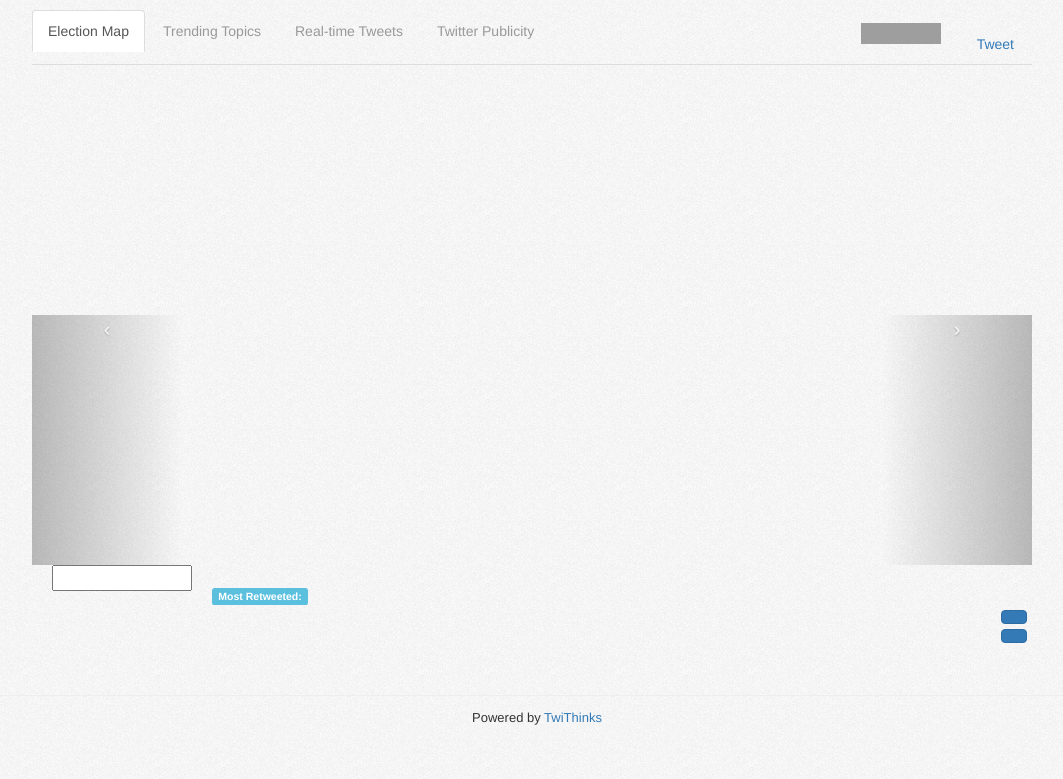
After one commit to zhangkangj/twitwi_web, a Flask app: template WebContent/templates/frame_en.html in a window 1280 px wide. The commit adds this page. Shown: the top 779 px of the page, without its empty margins (23-1086 px from the left). Run offline with Flask 2, Linux system fonts and the light colour scheme; the template is opened without the code that fills it, so the values that code supplies are empty; some libraries are stand-ins or nearby versions; grey boxes are pictures that could not be loaded.

Commit message:
frame_en

```diff
--- a/WebContent/app.py
+++ b/WebContent/app.py
@@ -33,6 +33,11 @@ def index():
 @app.route('/frame')
 def frame():
     response = make_response(render_template('frame.html'))
+    return response
+
+@app.route('/frame_en')
+def frame():
+    response = make_response(render_template('frame_en.html'))
     return response
 
 @app.route('/test')
@@ -205,15 +210,17 @@ def ivoted_tweet():
         return 'server down'
     cursor = g.con.cursor()
     if time == None:
-        cursor.execute("""SELECT id,created_at,name,screen_name,text FROM election_realtime ORDER BY created_at DESC LIMIT 60""")
+        cursor.execute("""SELECT id,created_at,name,screen_name,text, state, entity FROM election_realtime WHERE !isnull(state) ORDER BY created_at DESC LIMIT 60""")
     else:
-        cursor.execute("""SELECT id,created_at,name,screen_name,text FROM election_realtime where created_at <= %s and created_at > %s - 60 ORDER BY created_at DESC LIMIT 60""", (time, time))
+        cursor.execute("""SELECT id,created_at,name,screen_name,text, state, entity FROM election_realtime WHERE created_at <= %s and created_at > %s - 60 AND !isnull(state) ORDER BY created_at DESC LIMIT 60""", (time, time))
     entry = cursor.fetchone()
     while entry:
         id = str(entry[0])
         name = entry[2].decode("utf-8",errors='ignore')
         text = entry[4].decode('utf-8',errors='ignore')
-        result.append({'id':id,'created_at':entry[1],'name':name, 'screen_name': entry[3], 'text': text})
+        state = entry[5]
+        entity = entry[6]
+        result.append({'id':id,'created_at':entry[1],'name':name, 'screen_name': entry[3], 'text': text, "state":state, "entity":entity})
         entry = cursor.fetchone()
     return json.dumps(result)
 
--- /dev/null
+++ b/WebContent/templates/frame_en.html
@@ -0,0 +1,209 @@
+<!doctype html>
+
+<html lang="en">
+<head>
+	{% block head %}
+	<title>twithinks{% block subtitle %}{% endblock %}</title>
+	<link rel="shortcut icon" href="/static/img/favicon.ico" type="image/x-ico" />
+	<meta http-equiv="Content-Type" content="text/html; charset=UTF-8" />
+	<meta charset="utf-8" />
+	<meta name="viewport" content="width=device-width, initial-scale=1.0" />
+	<meta name="keyword" content="twitter data analysis, election twitter data, presidential election 2012, data mining" />
+	<meta name="description" content="Analyzing and visualizing 2012 presidential election on Twitter." />
+
+	<script type="text/javascript">
+		var TWITWI_ROOT = {{ request.script_root|tojson|safe }};	// build absolute path in JS with this constant
+	</script>
+
+	<script type="text/javascript" src="http://ajax.googleapis.com/ajax/libs/jquery/1.8.0/jquery.js"></script>
+	<script type="text/javascript" src="/static/lib/bootstrap/js/bootstrap-tooltip.js"></script>
+	<script src="http://netdna.bootstrapcdn.com/twitter-bootstrap/2.1.1/js/bootstrap.min.js"></script>
+	<link href="http://netdna.bootstrapcdn.com/twitter-bootstrap/2.1.1/css/bootstrap-combined.min.css" rel="stylesheet">
+
+
+	{% block page_head %}
+	<script type="text/javascript" src="/static/lib/d3/d3.v2.min.js"></script>
+	<script type="text/javascript" src="/static/lib/d3/d3-cache-helper.js"></script>
+
+	<script src="http://ajax.googleapis.com/ajax/libs/jqueryui/1.8.23/jquery-ui.min.js"></script>
+	<script type="text/javascript" src="/static/lib/jquery/jquery.cycle.all.js"></script>
+
+	<script type="text/javascript" src="https://www.google.com/jsapi"></script>
+
+	<script type="text/javascript" src="/static/js/base.js"></script>
+	<script type="text/javascript" src="/static/js/index.js"></script>
+	<script type="text/javascript" src="/static/js/map.js"></script>
+	<script type="text/javascript" src="/static/js/topic.js"></script>
+	<script type="text/javascript" src="/static/js/realtime.js"></script>
+
+	<link type="text/css" href="/static/css/index.css" rel="stylesheet"/>
+	<link type="text/css" href="http://ajax.googleapis.com/ajax/libs/jqueryui/1.8.23/themes/base/jquery-ui.css" rel="stylesheet"/>
+
+	<meta property="og:title" content="Twitizen&#039;s election on TwiThinks" />
+	<meta property="og:type" content="website" />
+	<meta property="og:url" content="http://twithinks.mit.edu" />
+	<meta property="og:image" content="http://twithinks.mit.edu/static/img/logo_256x256.png" />
+	<meta property="og:site_name" content="TwiThinks" />
+	<meta property="og:description" content="Analyzing and visualizing 2012 presidential election on Twitter." />
+	<meta property="fb:admins" content="680266857,608188613" />
+
+	<style>
+		body {
+			width: 1120px;
+			height: 770px;
+			overflow: hidden;
+		}
+
+		#glass {
+			position: fixed;
+			bottom: 0;
+			right: 0;
+			top: 0;
+			left: 0;
+			z-index: 1040;
+			background-image: url(/static/img/embed-IE.png);
+			background-repeat: no-repeat;
+		}
+	</style>
+	{% endblock %}
+
+	<script type="text/javascript">
+	  	var _gaq = _gaq || [];
+		_gaq.push(['_setAccount', 'UA-35060935-1']);
+	  	_gaq.push(['_trackPageview']);
+	  	(function() {
+		    var ga = document.createElement('script'); ga.type = 'text/javascript'; ga.async = true;
+		    ga.src = ('https:' == document.location.protocol ? 'https://ssl' : 'http://www') + '.google-analytics.com/ga.js';
+		    var s = document.getElementsByTagName('script')[0]; s.parentNode.insertBefore(ga, s);
+	  	})();
+	</script>
+	<script>!function(d,s,id){var js,fjs=d.getElementsByTagName(s)[0];if(!d.getElementById(id)){js=d.createElement(s);js.id=id;js.src="https://platform.twitter.com/widgets.js";fjs.parentNode.insertBefore(js,fjs);}}(document,"script","twitter-wjs");</script>
+	{% endblock %}
+</head>
+
+<body style = "padding-top: 0px;">
+	{% block body %}
+	<!--[if IE]>
+		<div id="ie-notice" class="modal hide fade" tabindex="-1" role="dialog" aria-labelledby="myModalLabel" aria-hidden="true">
+		  <div class="modal-header">
+			<button type="button" class="close" data-dismiss="modal" aria-hidden="true">×</button>
+			<h4 id="myModalLabel">Embedded visualizations are not supported in IE</h4>
+		  </div>
+		  <div class="modal-body">
+			<p>We are working hard to ensure the best possible user experience for every user. But unfortunately, your current browser, Internet Explorer, is not fully supported yet. Please consider using <a href="https://www.google.com/chrome" target="_blank">Chrome</a> or <a href="http://www.mozilla.org/firefox/" target="_blank">Firefox</a> instead. Please visit our website <a href="http://twithinks.mit.edu" target="_blank">TwiThinks</a> for interactive visualizations and more information. </p>
+		  </div>
+		  <div class="modal-footer">
+			<button class="btn" data-dismiss="modal" aria-hidden="true">Dismiss</button>
+		  </div>
+		</div>
+		<div id="glass">
+		</div>
+
+
+		<script type="text/javascript">
+			$('#glass').on('click', function(e) {
+				$('#ie-notice').modal();
+				e.preventDefault();
+
+				if (!e) var e = window.event;
+				e.cancelBubble = true;
+				if (e.stopPropagation) e.stopPropagation();
+			});
+		</script>
+	<![endif]-->
+
+	{% block content %}
+	<div id="page" class="container-fluid" style = "margin-top:10px;margin-left:40px;width:1000px">
+		<div id = "menu" style = "margin-left:0px">
+			<ul class="nav nav-tabs">
+				<li id = "map_menu" class="active">
+					<a href="#" class="black" onclick="slide_carousel('map_container')" rel="tooltip" data-placement="bottom" data-original-title="How many times Obama and Romney are mentioned in each state. The color indicates their relative percentage.">Election Map </a>
+				</li>
+				<li id = "topic_menu">
+					<a href="#" class="black" onclick="slide_carousel('topic_container')" rel="tooltip" data-placement="bottom" data-original-title="Trending topics people tweet about when a candidate is mentioned.">Trending Topics </a>
+				</li>
+				<li id = "realtime_menu">
+					<a href="#" class="black" onclick="slide_carousel('realtime_container')" rel="tooltip" data-placement="bottom" data-original-title="Latest tweets about the election">Real-time Tweets</a>
+				</li>
+				<li id = "index_menu">
+					<a href="#" class="black" onclick="slide_carousel('index_container')" rel="tooltip" data-placement="bottom" data-original-title="Nation-wide Twitter mentions, normalized by the electoral college vote and Twitter user population of each state.">Twitter Publicity</a>
+				</li>
+				<li class="pull-right" style = "margin-top:13px;" >
+					<a href="https://twitter.com/share" style = "" class="twitter-share-button pull-right" data-lang="en" data-url="http://twithinks.mit.edu" data-text="TwiThinks, Visualizing 2012 Presidential Election on Twitter" data-size="medium" data-via="_twithinks">Tweet</a>
+					<iframe src="http://www.facebook.com/plugins/like.php?href=http%3A%2F%2Ftwithinks.mit.edu%2F&amp;send=false&amp;layout=button_count&amp;width=200&amp;show_faces=false&amp;action=like&amp;colorscheme=light&amp;font=verdana&amp;height=21" scrolling="no" frameborder="0" style="border:none; overflow:hidden; width:80px; height:21px; margin-right: 20px;" allowTransparency="true"></iframe>
+				</li>
+			</ul>
+		</div>
+		<div id="myCarousel" class="carousel slide" style = "height:500px;margin-left:0px">
+			<div class="carousel-inner">
+				<div id="map_container" class="active item carousel_element"></div>
+				<div id="topic_container" class="item carousel_element">
+					<div class="row-fluid" style = "margin-left:60px">
+						<h4 style = "position: absolute; top:30px">When mentioning Obama, people tweet about:</h4>
+						<h4 style = "position: absolute; left:550px; top:30px">When mentioning Romney, people tweet about:</h4>
+  						<div id = "topic_obama" class = "span5"></div>
+  						<div id = "topic_romney" class = "span5" style = "margin-left:30px"></div>
+					</div>
+				</div>
+				<div id="realtime_container" class="item carousel_element">
+					<button id = "realtime_tweet_up" class="btn btn-small disabled" type="button" style = "margin: 5px; margin-left: 100px;"><i class="icon-chevron-up"></i></button>
+					<button id = "realtime_tweet_down" class="btn btn-small disabled" type="button" style = "margin: 5px;"><i class="icon-chevron-down"></i></button>
+					<button id = "realtime_tweet_refresh" class="btn btn-small" type="button" style = "margin: 5px;"><i class="icon-refresh"></i></button>
+					<div style = "display:inline"><img id = "load_icon" src = '/static/img/loading.gif' style = "width:25px; height:25px; margin:5px; display:none;"></div>
+					<div style = "display:inline"><span id = "new_tweet_notification" class="label label-info" style = "width:25px; height:25px; margin-left:150px; display:none">New tweets available, click refresh to view</span></div>
+					<ul id="realtime_tweet" style = "margin:auto; margin-top:10px"></ul>
+				</div>
+				<div id="index_container" class="item carousel_element">
+					<div id = "index_panel" style = "margin-left:100px; width:800px; height:500px"></div>
+				</div>
+			</div>
+		  	<a class="carousel-control left " href="#myCarousel" data-slide="prev">&lsaquo;</a>
+			<a class="carousel-control right" href="#myCarousel" data-slide="next">&rsaquo;</a>
+		</div>
+
+		<div style = "height:110px;">
+			<div id="control-wrapper" style = "margin-bottom:0px">
+				<div id="control" style = "margin-left:0px">
+					<div style="margin-left:20px;"><input type="text" id="date" size="10" style="width:140px;"/></div>
+				</div>
+				<div id = "tweet_panel" style = "margin-left:0px;width:1000px;">
+					<span style = "margin-left:20px" class="label label-info">Most Retweeted:</span>
+					<br>
+					<ul id = 'tweet' style = "margin-top:5px;margin-left:20px;overflow:hidden;"></ul>
+					<div style = "float:right;">
+						<button id = "tweet_up" class="btn btn-small btn-primary" type="button" style = "display:block; margin: 5px;"><i class="icon-chevron-up icon-white"></i></button>
+						<button id = "tweet_down" class="btn btn-small btn-primary" type="button" style = "display:block; margin: 5px;"><i class="icon-chevron-down icon-white"></i></button>
+					</div>
+				</div>
+			</div>
+		</div>
+
+
+		<div class="modal hide fade" id="detail" style = "left:39%" tabindex="-1">
+			<div class="modal-header">
+				<h3 id="detail_name"></h3>
+			</div>
+			<div class="modal-body">
+				<div id="detail_chart"></div>
+			</div>
+			<div class="modal-footer" style="text-align:left;">
+				<div id = "detail_tweet_panel">
+					<div id="detail_tweet"></div>
+					<div style = "float:right;">
+						<button id = "detail_tweet_up" class="btn btn-small btn-primary" type="button" style = "display:block; margin: 5px;"><i class="icon-chevron-up icon-white"></i></button>
+						<button id = "detail_tweet_down" class="btn btn-small btn-primary" type="button" style = "display:block; margin: 5px;"><i class="icon-chevron-down icon-white"></i></button>
+					</div>
+				</div>
+			</div>
+		</div>
+	</div>
+
+	{% endblock %}
+
+	<footer class="footer" style = "margin-bottom:0px">
+		<hr style = "margin-bottom:10px">
+    	<div align="center"> <font size="2"> Powered by <a href = "http://twithinks.mit.edu" target="_blank">TwiThinks</a></font></div>
+    </footer>
+	{% endblock %}
+</body>
+</html>
```
Also changed, not shown: WebContent/templates/ivoted.html (+19 -0 lines).
